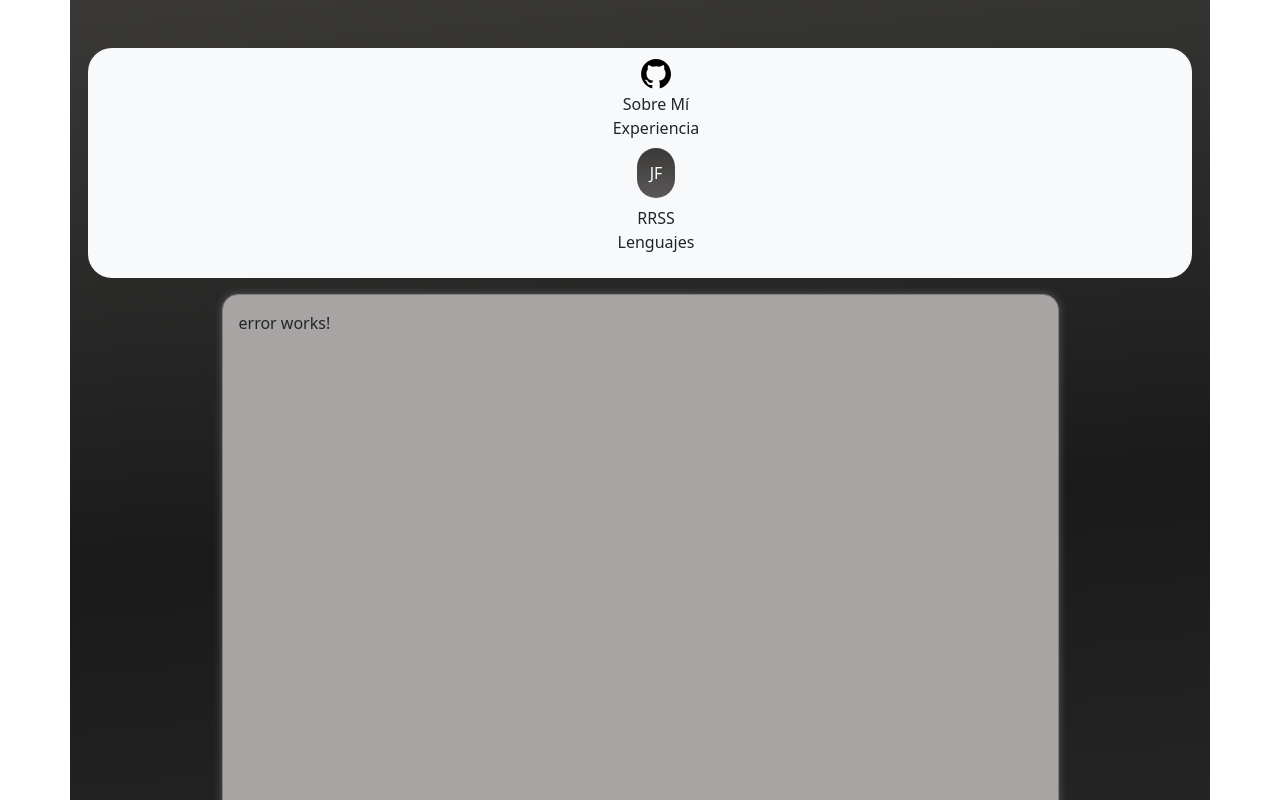
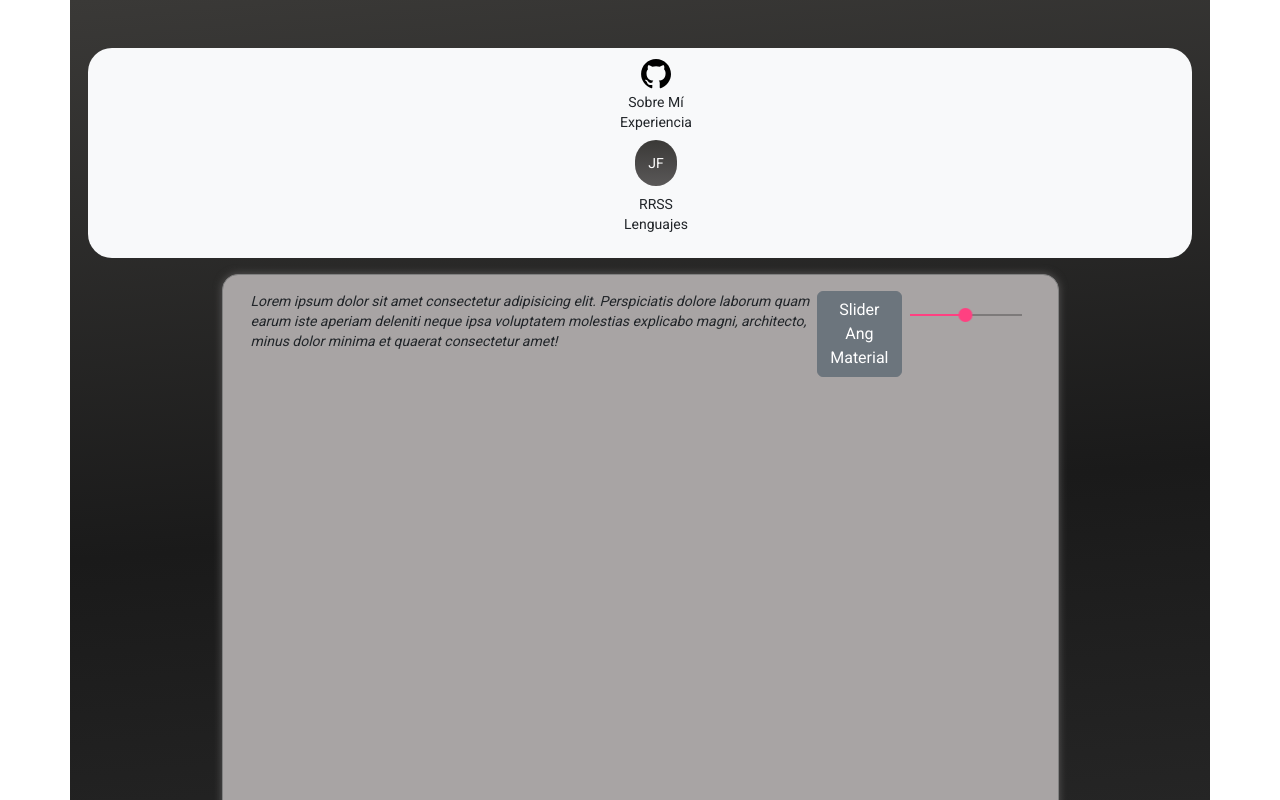
Before and after one commit to Jeremiias8/inf_personal_portfolio, an Angular app: page / in a window 1280 px wide. Shown: the top 800 px of the page. Built offline with nearby package versions, Linux system fonts and the light colour scheme.

Commit message:
importing ng mat

```diff
--- a/angular.json
+++ b/angular.json
@@ -23,6 +23,7 @@
               "src/assets"
             ],
             "styles": [
+              "src/custom-theme.scss",
               "src/assets/css/styles.css",
               "node_modules/bootstrap/dist/css/bootstrap.min.css"
             ],
--- a/package.json
+++ b/package.json
@@ -11,10 +11,12 @@
   "private": true,
   "dependencies": {
     "@angular/animations": "^14.2.0",
+    "@angular/cdk": "^13.0.0",
     "@angular/common": "^14.2.0",
     "@angular/compiler": "^14.2.0",
     "@angular/core": "^14.2.0",
     "@angular/forms": "^14.2.0",
+    "@angular/material": "^13.0.0",
     "@angular/platform-browser": "^14.2.0",
     "@angular/platform-browser-dynamic": "^14.2.0",
     "@angular/router": "^14.2.0",
--- a/src/app/components/error/error.component.html
+++ b/src/app/components/error/error.component.html
@@ -1 +1,8 @@
-<p>error works!</p>
+<div class="container-fluid justify-content-center d-flex">
+
+  <span><p><i>Lorem ipsum dolor sit amet consectetur adipisicing elit. Perspiciatis dolore laborum quam earum iste aperiam deleniti neque ipsa voluptatem molestias explicabo magni, architecto, minus dolor minima et quaerat consectetur amet!</i></p></span>
+
+  <button class="btn btn-secondary">Slider Ang Material</button>
+
+  <mat-slider min="1" max="100" step="1" value="50"></mat-slider>
+</div>
--- a/src/assets/css/styles.css
+++ b/src/assets/css/styles.css
@@ -150,3 +150,8 @@
   -ms-transform: scale(1.025);
   -o-transform: scale(1.025);
 }
+
+
+
+html, body { height: 100%; }
+body { margin: 0; font-family: Roboto, "Helvetica Neue", sans-serif; }
--- /dev/null
+++ b/src/custom-theme.scss
@@ -0,0 +1,34 @@
+
+// Custom Theming for Angular Material
+// For more information: https://material.angular.io/guide/theming
+@use '@angular/material' as mat;
+// Plus imports for other components in your app.
+
+// Include the common styles for Angular Material. We include this here so that you only
+// have to load a single css file for Angular Material in your app.
+// Be sure that you only ever include this mixin once!
+@include mat.core();
+
+// Define the palettes for your theme using the Material Design palettes available in palette.scss
+// (imported above). For each palette, you can optionally specify a default, lighter, and darker
+// hue. Available color palettes: https://material.io/design/color/
+$terminal_commands-primary: mat.define-palette(mat.$indigo-palette);
+$terminal_commands-accent: mat.define-palette(mat.$pink-palette, A200, A100, A400);
+
+// The warn palette is optional (defaults to red).
+$terminal_commands-warn: mat.define-palette(mat.$red-palette);
+
+// Create the theme object. A theme consists of configurations for individual
+// theming systems such as "color" or "typography".
+$terminal_commands-theme: mat.define-light-theme((
+  color: (
+    primary: $terminal_commands-primary,
+    accent: $terminal_commands-accent,
+    warn: $terminal_commands-warn,
+  )
+));
+
+// Include theme styles for core and each component used in your app.
+// Alternatively, you can import and @include the theme mixins for each component
+// that you are using.
+@include mat.all-component-themes($terminal_commands-theme);
--- a/src/index.html
+++ b/src/index.html
@@ -8,8 +8,11 @@
   <link rel="icon" type="image/png" sizes="16x16"  href="./assets/img/favicons/favicon-16x16.png">
   <meta name="msapplication-TileColor" content="#ffffff">
   <meta name="theme-color" content="#ffffff">
+  <link rel="preconnect" href="https://fonts.gstatic.com">
+  <link href="https://fonts.googleapis.com/css2?family=Roboto:wght@300;400;500&display=swap" rel="stylesheet">
+  <link href="https://fonts.googleapis.com/icon?family=Material+Icons" rel="stylesheet">
 </head>
-<body>
+<body class="mat-typography">
   <app-root></app-root>
 </body>
 </html>
```
Also changed, not shown: src/app/app.module.ts (+7 -1 lines), 1 other file (tests, documents, lock files or other folders).
